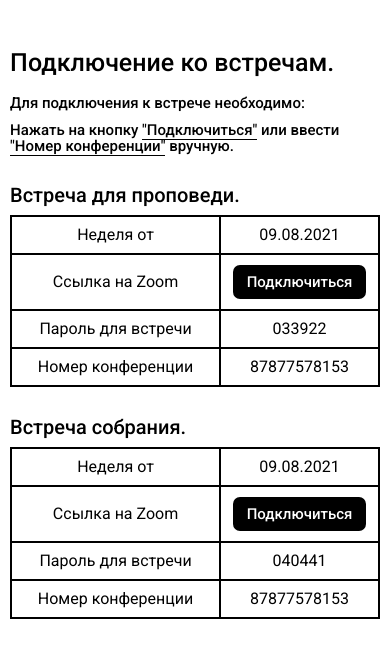
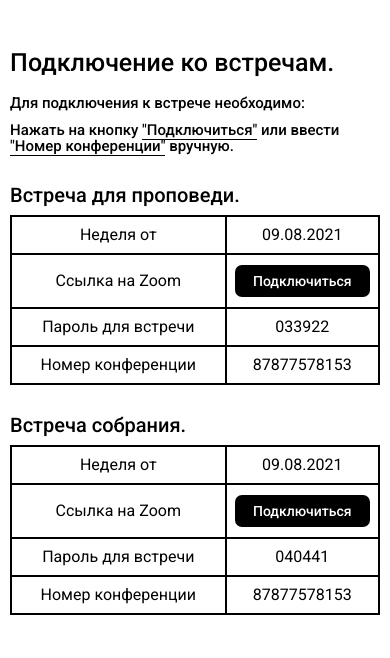
Before and after one commit to Galacticblack/Kaleici, a plain HTML site: page index.html in a window 390 px wide. Drawn offline with Linux system fonts and the light colour scheme.

Commit message:
Update style.css

```diff
--- a/css/style.css
+++ b/css/style.css
@@ -311,8 +311,8 @@ td:hover {
 	}
 	.button {
 		line-height: 2;
-		width: 85%;
-		font-size: 15px;
+		width: 89%;
+		font-size: 14px;
 		font-weight: 500;
 	}
 	.input__p {
```
